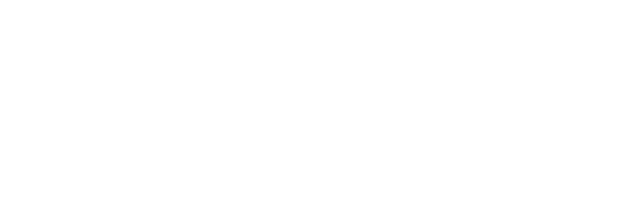
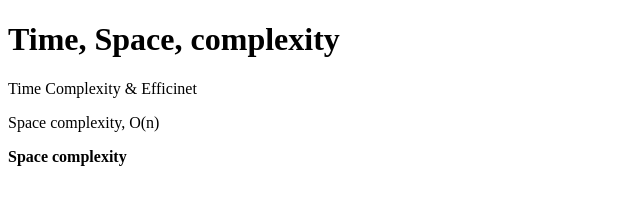
Before and after one commit to acciojob/time-and-space-complexity-AryanGupta741, a website: page main.html in a window 1280 px wide. Shown: the whole page, without its empty margins (0-640 px from the left). Drawn offline with Linux system fonts and the light colour scheme.

Commit message:
created a submission

```diff
--- a/main.html
+++ b/main.html
@@ -7,6 +7,11 @@
 </head>
 
 <body>
+
+	<h1>Time, Space, complexity</h1>
+	<p>Time Complexity & Efficinet</p>
+	<p>Space complexity, O(n)</p>
+	<b>Space complexity</b>
 	<!-- the entire body must be written by student -->
     <script type="text/javascript" src="./script.js">
 </script>
```
